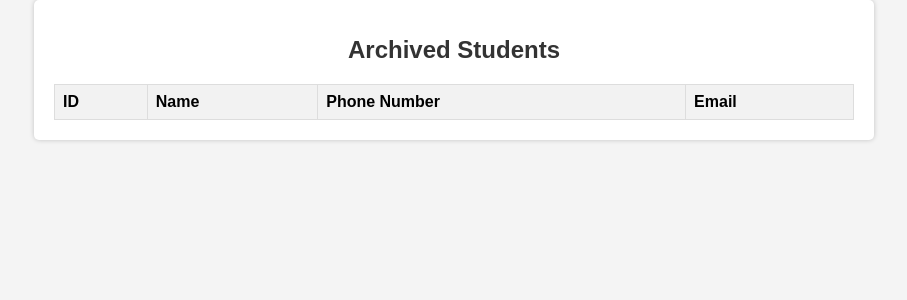
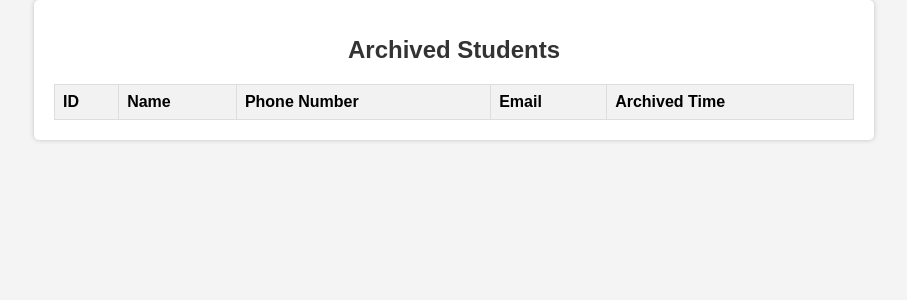
Before and after one commit to Sentense1/MVP-CRUD, a Flask app: page /archived_students in a window 1280 px wide. Shown: the part 70-370 px from the top of the page, without its empty margins (186-1093 px from the left). Run offline with Flask 3, Linux system fonts and the light colour scheme; data that the repository does not hold is empty; some libraries are stand-ins or nearby versions.

Commit message:
modified to conform with postgre sql

```diff
--- a/templates/archived_students.html
+++ b/templates/archived_students.html
@@ -31,14 +31,16 @@
             <th class="arch-th">Name</th>
             <th class="arch-th">Phone Number</th>
             <th class="arch-th">Email</th>
+            <th class="arch-th">Archived Time</th>
         </tr>
 
         {% for archived_student in archived_students %}
             <tr>
-                <th class="arch-th">{{ archived_student['ID'] }}</th>
-                <th class="arch-th">{{ archived_student['name'] }}</th>
-                <th class="arch-th">{{ archived_student['phoneNumber'] }}</th>
-                <th class="arch-th">{{ archived_student['email'] }}</th>
+                <th class="arch-th">{{ archived_student[0] }}</th>
+                <th class="arch-th">{{ archived_student[1] }}</th>
+                <th class="arch-th">{{ archived_student[2] }}</th>
+                <th class="arch-th">{{ archived_student[3] }}</th>
+                <th class="arch-th">{{ archived_student[4] }}</th>
             </tr>
         {% endfor %}
     </table>
--- a/templates/edit.html
+++ b/templates/edit.html
@@ -28,13 +28,13 @@
     <h1 class="edit-h1">Edit Student Information</h1>
     <form  method="POST" action="">
         <label class="edit-label" for="name">Name:</label>
-        <input class="edit-input" type="text" id="name" name="name" value="{{ student.Name }}" required>
+        <input class="edit-input" type="text" id="name" name="name" value="{{ student[1] }}" required>
 
         <label class="edit-label" for="phoneNumber">Phone Number:</label>
-        <input class="edit-input" type="text" id="phoneNumber" name="phoneNumber" value="{{ student.PhoneNumber }}" required>
+        <input class="edit-input" type="text" id="phoneNumber" name="phoneNumber" value="{{ student[2] }}" required>
 
         <label class="edit-label" for="email">Email:</label>
-        <input class="edit-input" type="email" id="email" name="email" value="{{ student.Email }}" required>
+        <input class="edit-input" type="email" id="email" name="email" value="{{ student[3] }}" required>
 
         <button class="edit-button" type="submit">Update Student</button>
     </form>
```
Also changed, not shown: templates/home.html (+6 -6 lines), templates/info.html (+4 -4 lines).
